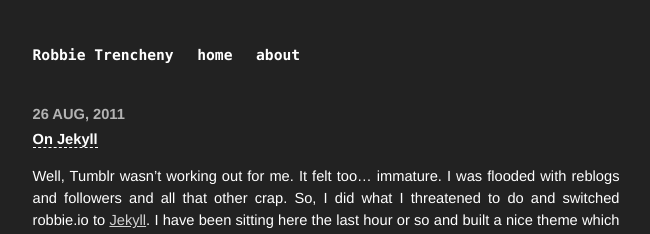
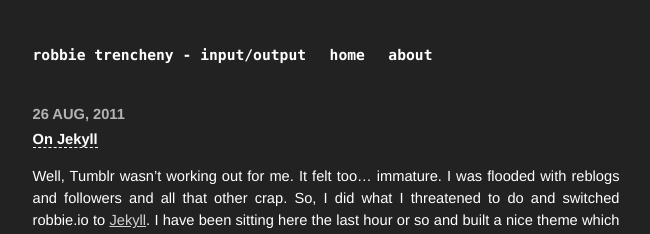
Before and after one commit to robbiet480/old-blog, a Jekyll site: the page built from index.html, in a window 1280 px wide. Shown: the top 234 px of the page, without its empty margins (314-964 px from the left). Built offline with Jekyll 4.4.1, drawn with Linux system fonts in a browser that asks for light colours; Markdown is read by kramdown in place of the engine named in the settings.

Commit message:
updated layout, added open graph

```diff
--- a/_layouts/default.html
+++ b/_layouts/default.html
@@ -12,12 +12,23 @@
    <!-- Homepage CSS -->
    <link rel="stylesheet" href="/css/screen.css" type="text/css" media="screen, projection" />
 
+   <meta property="og:title" content="{{ page.title }}"/>
+   <meta property="og:type" content="blog"/>
+   <meta property="og:url" content="{{ page.url }}"/>
+   <meta property="og:site_name" content="robbie.io"/>
+   <meta property="fb:admins" content="503141088"/>
+   <meta property="og:description" content="Robbie Trencheny's main dumping ground for writing"/>
+   <meta name="keywords" content="robbie trencheny, robbie, trencheny, mac, apple, startup, video chat, video, music, electronic, hacking, hackerspaces, oakland, california, oakland california, bay area, nerd, geek, teen">
+   <meta name="description" content="Robbie Trencheny's main dumping ground for writing">
+   <meta name="author" content="Robbie Trencheny">
+   <meta name="robots" content="all">
+   <meta name="copyright" content="2011 Robbie Trencheny">
 </head>
 <body>
 
 <div class="site">
   <div class="title">
-    <a href="/">Robbie Trencheny</a>
+    <a href="/">robbie trencheny - input/output</a>
     <a class="extra" href="/">home</a>
     <a class="extra" href="/about.html">about</a>
   </div>
```
